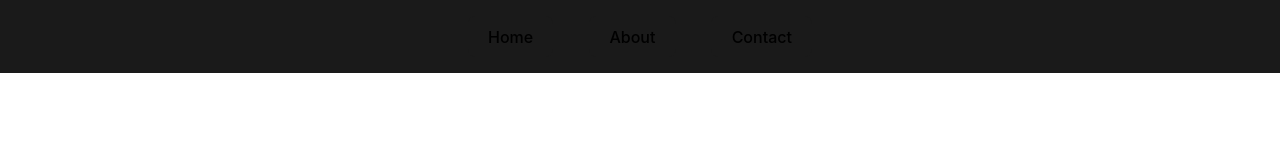
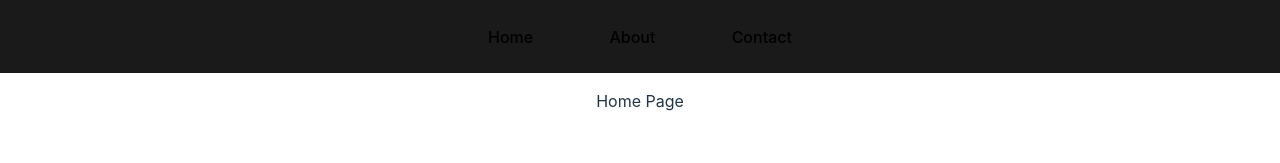
Before and after one commit to rifatrakib/backend-maestro, a Svelte app in the folder app/: page / in a window 1280 px wide. Shown: the top 163 px of the page. Built offline with nearby package versions, Linux system fonts and the light colour scheme.

Commit message:
modify page content for clicks made on navbar buttons

```diff
--- a/app/src/App.svelte
+++ b/app/src/App.svelte
@@ -1,7 +1,20 @@
 <script>
     import Navbar from './components/navbar.svelte';
+    import Home from './pages/home/home.svelte';
+    import About from './pages/about/about.svelte';
+    import Contact from './pages/contact/contact.svelte';
+
+    let page = 'Home';
+    const options = ['Home', 'About', 'Contact'];
 </script>
 
 <main>
-    <Navbar />
+    <Navbar options={options} on:changePage={(event) => page = event.detail} />
+    {#if page === 'Home'}
+        <Home />
+    {:else if page === 'About'}
+        <About />
+    {:else if page === 'Contact'}
+        <Contact />
+    {/if}
 </main>
--- a/app/src/components/button.svelte
+++ b/app/src/components/button.svelte
@@ -1,4 +1,8 @@
 <script>
+    import { createEventDispatcher } from "svelte";
+
+    const dispatch = createEventDispatcher();
+
     export let label;
 </script>
 
@@ -24,4 +28,4 @@
     }
 </style>
 
-<button>{label}</button>
+<button on:click={() => dispatch('changePage', label)}>{label}</button>
--- a/app/src/components/navbar.svelte
+++ b/app/src/components/navbar.svelte
@@ -1,5 +1,7 @@
 <script>
     import Button from './button.svelte';
+
+    export let options;
 </script>
 
 <style>
@@ -20,8 +22,8 @@
 
 <nav>
     <div>
-        <Button label='Home' />
-        <Button label='About' />
-        <Button label='Contact' />
+        {#each options as option}
+            <Button label='{option}' on:changePage />
+        {/each}
     </div>
 </nav>
--- /dev/null
+++ b/app/src/pages/about/about.svelte
@@ -0,0 +1,3 @@
+<article>
+    <p>About Page</p>
+</article>
--- /dev/null
+++ b/app/src/pages/contact/contact.svelte
@@ -0,0 +1,3 @@
+<article>
+    <p>Contact Page</p>
+</article>
--- /dev/null
+++ b/app/src/pages/home/home.svelte
@@ -0,0 +1,3 @@
+<article>
+    <p>Home Page</p>
+</article>
```
